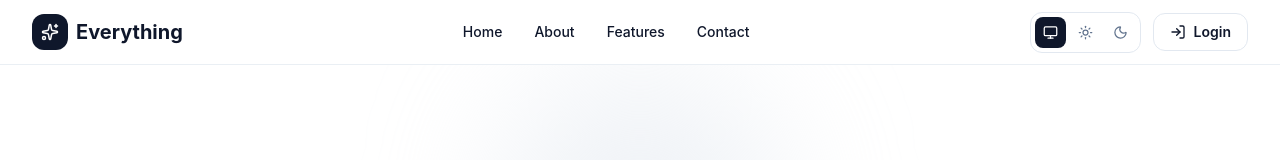
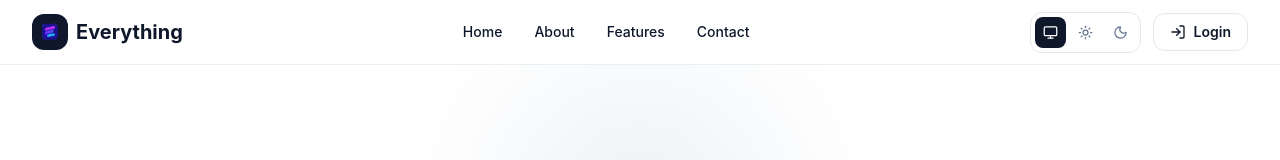
Before and after one commit to rahulboss-2006/Everything, a React (Vite) app: page /Everything/about in a window 1280 px wide. Shown: the top 160 px of the page. Built offline with nearby package versions, Linux system fonts and the light colour scheme; no server answers; what onnxruntime-web would draw is missing.

Commit message:
Update logo

```diff
--- a/src/components/Navbar.jsx
+++ b/src/components/Navbar.jsx
@@ -32,7 +32,9 @@ function Navbar() {
           className="flex items-center gap-2 text-xl font-bold"
         >
           <div className="flex h-9 w-9 items-center justify-center rounded-xl bg-slate-900 text-white dark:bg-white dark:text-slate-950">
-            <Sparkles size={18} />
+            <div className="text-2xl font-black">
+              <img src="/src/assets/favicon.svg" alt="Everything" className="h-5 w-5" />
+            </div>
           </div>
 
           Everything
```
